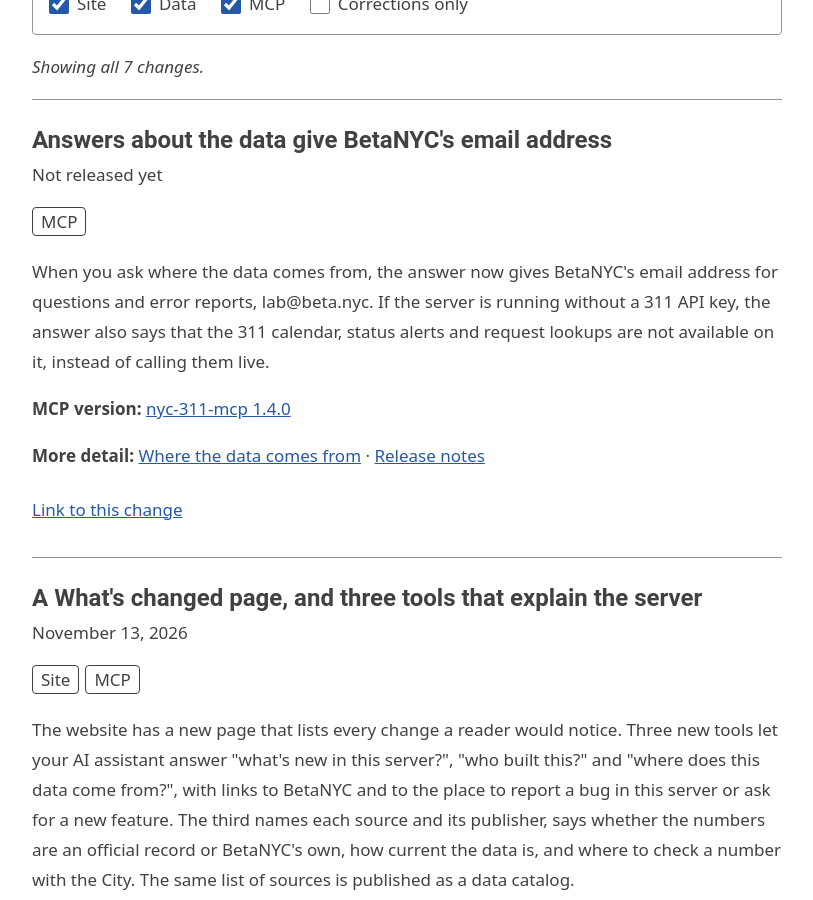
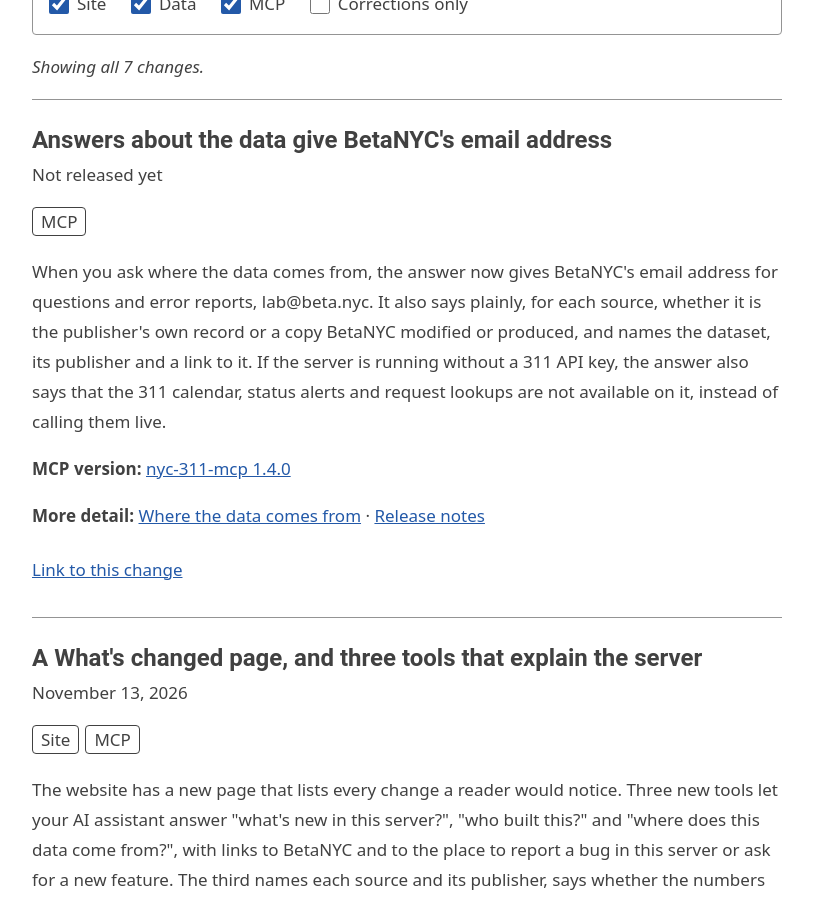
Before and after one commit to BetaNYC/nyc-311-mcp, a Jekyll site: the page built from docs/whats-changed.html, in a window 1280 px wide and 900 px high, scrolled down 520 px. Shown: the whole window, without its empty margins (128-941 px from the left). Built offline with Jekyll 4.4.1, drawn with Linux system fonts in a browser that asks for light colours.

Commit message:
Re-render docs/whats-changed.html for the 1.4.0 What's changed entry
Co-Authored-By: Claude Opus 5.5 <noreply@anthropic.com>

```diff
--- a/docs/whats-changed.html
+++ b/docs/whats-changed.html
@@ -43,7 +43,7 @@ title: "What's changed"
 <h2 id="unreleased-answers-about-the-data-give-betanycs-email-address-title">Answers about the data give BetaNYC&#x27;s email address</h2>
 <p class="wc-meta">Not released yet</p>
 <p class="wc-tags"><span class="wc-visually-hidden">Tags: </span><span class="wc-tag">MCP</span></p>
-<p>When you ask where the data comes from, the answer now gives BetaNYC&#x27;s email address for questions and error reports, lab@beta.nyc. If the server is running without a 311 API key, the answer also says that the 311 calendar, status alerts and request lookups are not available on it, instead of calling them live.</p>
+<p>When you ask where the data comes from, the answer now gives BetaNYC&#x27;s email address for questions and error reports, lab@beta.nyc. It also says plainly, for each source, whether it is the publisher&#x27;s own record or a copy BetaNYC modified or produced, and names the dataset, its publisher and a link to it. If the server is running without a 311 API key, the answer also says that the 311 calendar, status alerts and request lookups are not available on it, instead of calling them live.</p>
 <p><strong>MCP version:</strong> <a href="https://github.com/BetaNYC/nyc-311-mcp/blob/HEAD/CHANGELOG.md">nyc-311-mcp 1.4.0</a></p>
 <p><strong>More detail:</strong> <a href="https://github.com/BetaNYC/nyc-311-mcp/blob/HEAD/DATA-SOURCES.json">Where the data comes from</a> · <a href="https://github.com/BetaNYC/nyc-311-mcp/blob/HEAD/CHANGELOG.md">Release notes</a></p>
 <p class="wc-permalink"><a href="#unreleased-answers-about-the-data-give-betanycs-email-address">Link to this change<span class="wc-visually-hidden">: Answers about the data give BetaNYC&#x27;s email address</span></a></p>
```
